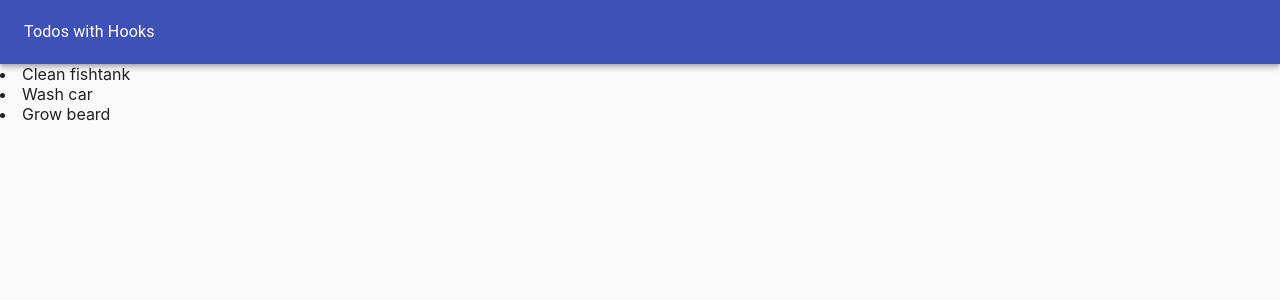
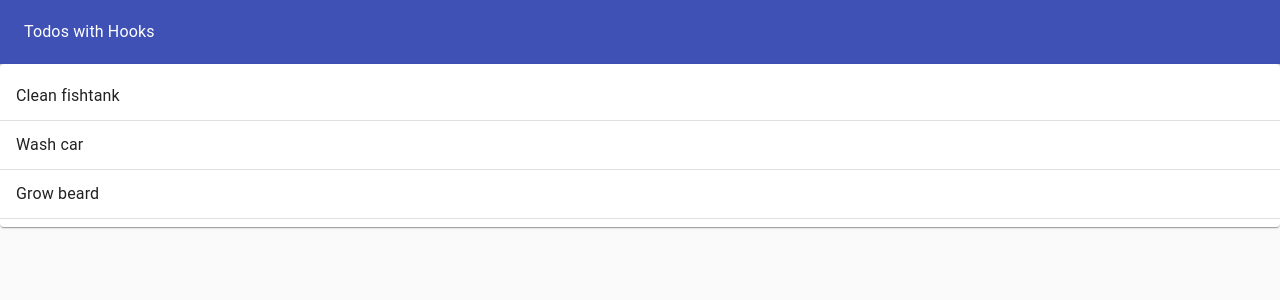
Before and after one commit to super8989/React_hooks_todo, a React (Create React App) app: page / in a window 1280 px wide. Shown: the top 300 px of the page. Built offline with nearby package versions, Linux system fonts and the light colour scheme.

Commit message:
imported material-ui and rendered list items using material-ui

```diff
--- a/src/TodoList.js
+++ b/src/TodoList.js
@@ -1,12 +1,25 @@
 import React from "react";
+
+import Paper from "@material-ui/core/Paper";
+import List from "@material-ui/core/List";
+import Divider from "@material-ui/core/Divider";
+import ListItem from "@material-ui/core/ListItem";
+import ListItemText from "@material-ui/core/ListItemText";
 
 function TodoList(props) {
 	return (
-		<div>
-			{props.todos.map(todo => (
-				<li>{todo.task}</li>
-			))}
-		</div>
+		<Paper>
+			<List>
+				{props.todos.map(todo => (
+					<>
+						<ListItem>
+							<ListItemText>{todo.task}</ListItemText>
+						</ListItem>
+						<Divider />
+					</>
+				))}
+			</List>
+		</Paper>
 	);
 }
 
```
